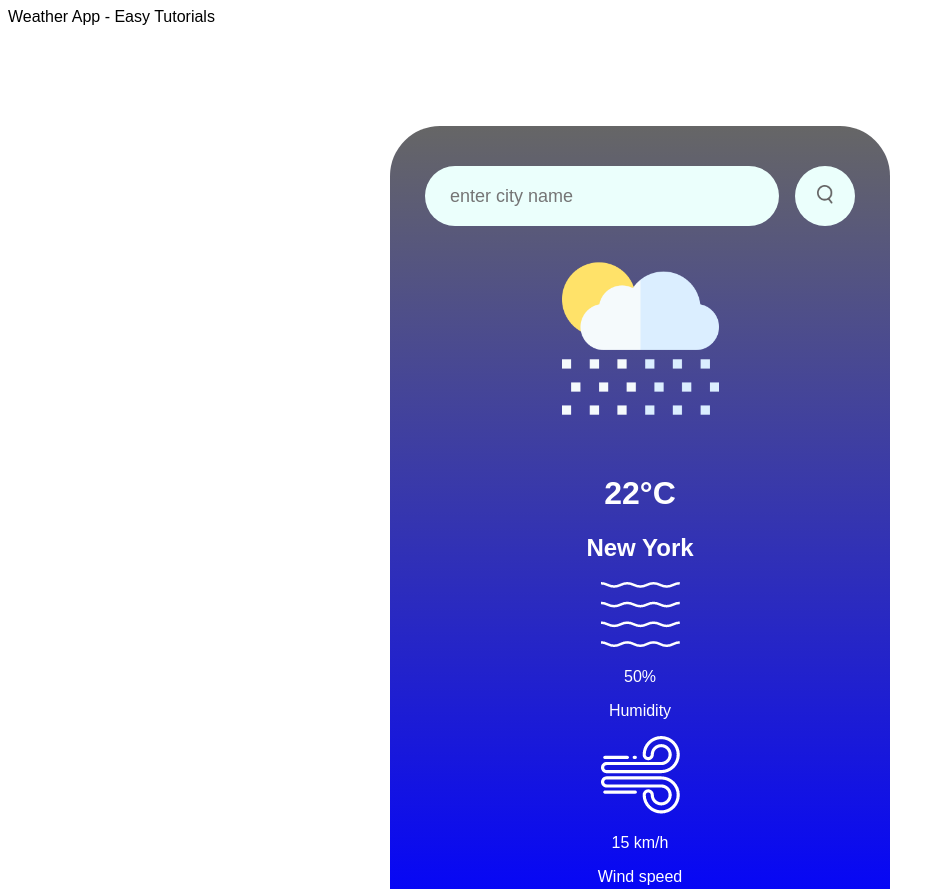
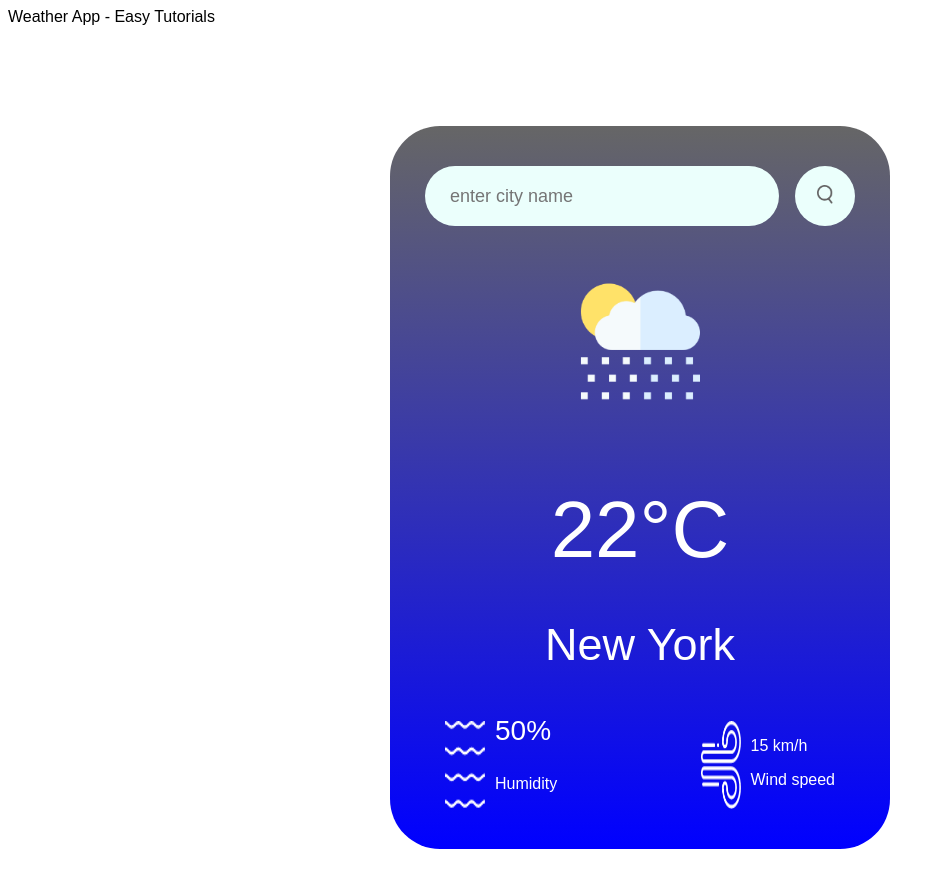
Before and after one commit to Veronika181/Weather-app, a plain HTML site: page index.html in a window 1280 px wide. Shown: the top 889 px of the page, without its empty margins (0-945 px from the left). Drawn offline with Linux system fonts and the light colour scheme.

Commit message:
Update style.css

```diff
--- a/style.css
+++ b/style.css
@@ -47,3 +47,37 @@ body{
 .search button img{
     width: 16px;
 }
+.weather-icon{
+    width: 170px;
+    margin-top: 30px;
+}
+.weather h1{
+    font-size: 80px;
+    font-weight: 500;
+}
+.weather h2{
+    font-size: 45px;
+    font-weight: 400;
+    margin-top: -10px;
+}
+.details{
+    display: flex;
+    allign-items: center;
+    justify-content: space-between;
+    padding: 0 20px;
+    margin-top: 50px;
+}
+.col{
+    display:flex;
+    allign-items: center;
+    text-align: left;
+}
+.col img{
+    width: 40px;
+    margin-right: 10px;
+}
+.humidity, wind{
+    font-size: 28px;
+    margin-top: -6px;
+
+}
```
